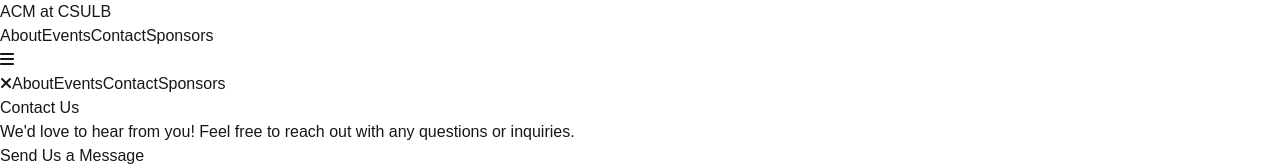
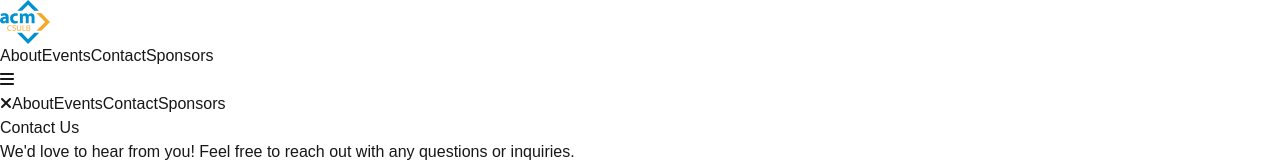
Before and after one commit to csulbacm/acm-website-2024, a Next.js app: page /contact in a window 1280 px wide. Shown: the top 166 px of the page. Built offline with nearby package versions, Linux system fonts and the light colour scheme.

Commit message:
Use logo for navbar

```diff
--- a/src/app/components/Navbar.js
+++ b/src/app/components/Navbar.js
@@ -3,6 +3,8 @@
 import { useState } from 'react';
 import { FontAwesomeIcon } from '@fortawesome/react-fontawesome';
 import { faBars, faTimes } from '@fortawesome/free-solid-svg-icons';
+import Image from 'next/image'; // Import Next.js Image for better performance and optimization
+import logo from '../../../public/images/acm-csulb.svg'; // Adjust the path based on your file structure
 
 const Navbar = () => {
   const [isOpen, setIsOpen] = useState(false); // State to manage sidebar visibility
@@ -20,7 +22,14 @@
       <nav className="container mx-auto flex justify-between items-center px-4"> {/* Added px-4 for padding */}
         <div>
           <Link href="/">
-            <h1 className="text-2xl font-bold cursor-pointer">ACM at CSULB</h1>
+            {/* Replacing the title with the logo */}
+            <Image
+              src={logo}
+              alt="ACM CSULB Logo"
+              width={50} // Adjust the width based on your preference
+              height={50} // Adjust the height based on your preference
+              className="cursor-pointer"
+            />
           </Link>
         </div>
         <div className="hidden md:flex"> {/* Desktop Navbar */}
--- a/src/app/contact/page.js
+++ b/src/app/contact/page.js
@@ -2,7 +2,8 @@
 
 import { motion } from 'framer-motion'; // Import motion from framer-motion
 import { FontAwesomeIcon } from '@fortawesome/react-fontawesome';
-import { faLinkedin, faInstagram, faXTwitter as faX, faEnvelope } from '@fortawesome/free-brands-svg-icons'; // Import required icons
+import { faLinkedin, faInstagram, faXTwitter as faX } from '@fortawesome/free-brands-svg-icons'; // Import required icons
+import { faEnvelope } from '@fortawesome/free-solid-svg-icons';
 
 export default function Contact() {
   return (
```
Also changed, not shown: public/images/acm-csulb.svg (added), public/images/acm-logo.jpeg (added).
